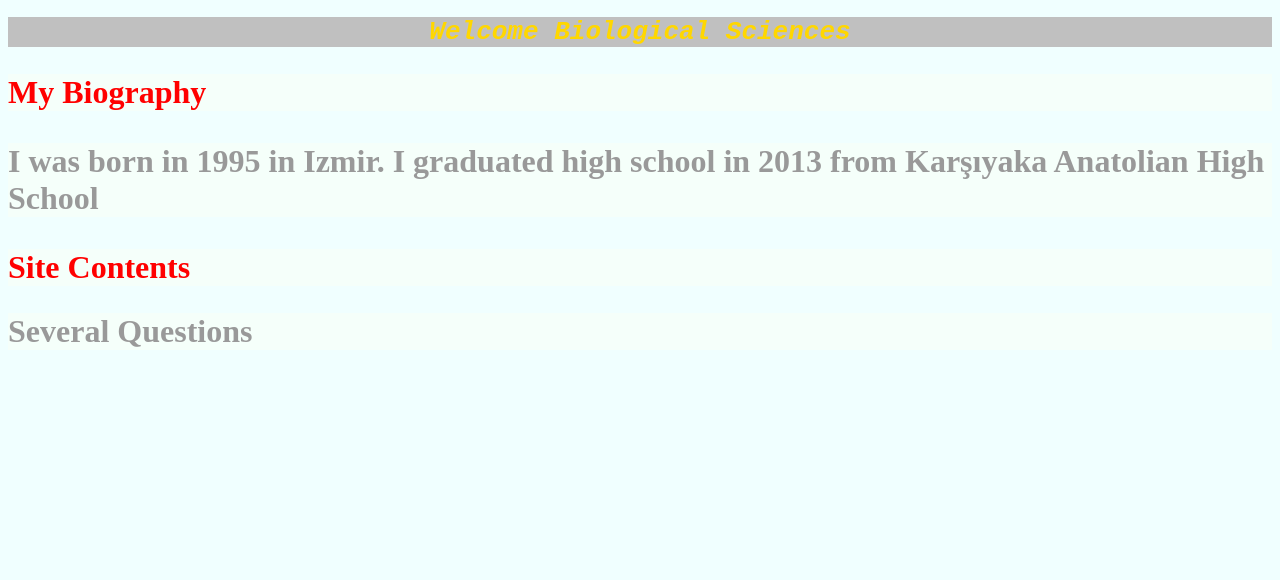
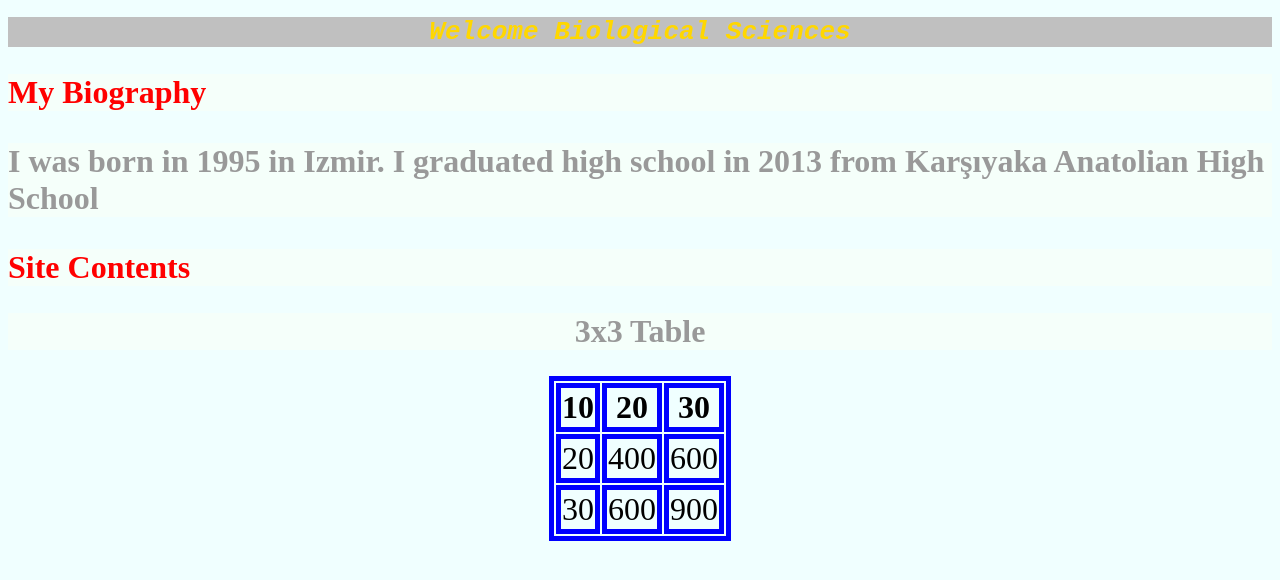
Before and after one commit to Orhankerim/Orhankerim.github.io, a plain HTML site: page index.html in a window 1280 px wide. Drawn offline with Linux system fonts and the light colour scheme.

Commit message:
3x3 table homework and its font size and color

```diff
--- a/index.html
+++ b/index.html
@@ -1,3 +1,4 @@
+
 <!DOCTYPE html>
 <!--
 To change this license header, choose License Headers in Project Properties.
@@ -35,9 +36,40 @@ and open the template in the editor.
         <meta name="viewport" content="width=device-width, initial-scale=1.0">
     </head>
     <body
+
         <table id="org" ><tr><td><h1><font  <p><i> Welcome Biological Sciences</i> </p> </font></h1>
-        <h2 id="first">My Biography <p> <h2 class="hlh2">I was born in 1995 in Izmir. I graduated high school in 2013 from Karşıyaka Anatolian High School </p></h2> <h2 id="first"> Site Contents <h2> Several Questions</h2><td></tr></table>
-    <center>
+                    <h2 id="first">My Biography <p> <h2 class="hlh2">I was born in 1995 in Izmir. I graduated high school in 2013 from Karşıyaka Anatolian High School </p></h2> <h2 id="first"> Site Contents <h2> <center> 3x3 Table</h2><td></tr> </center> </table>
+
+            <center>
+        <style>
+        table,th,td {
+            border: 5px solid blue;
+            font-size: xx-large
+        }
+    </style>
+</head>
+
+<body>
+
+    <table>
+  <tr>
+    <th>10</th>
+    <th>20</th>
+    <th>30</th>
+  </tr>
+  <tr>
+      <td>20</td>
+      <td>400</td>
+      <td>600</td>
+  </tr>
+  <tr>
+      <td>30</td>
+      <td>600</td>
+      <td>900</td>
+  </tr>
+    </table>
+
+</body>
 
     </center>
 </html>
```
